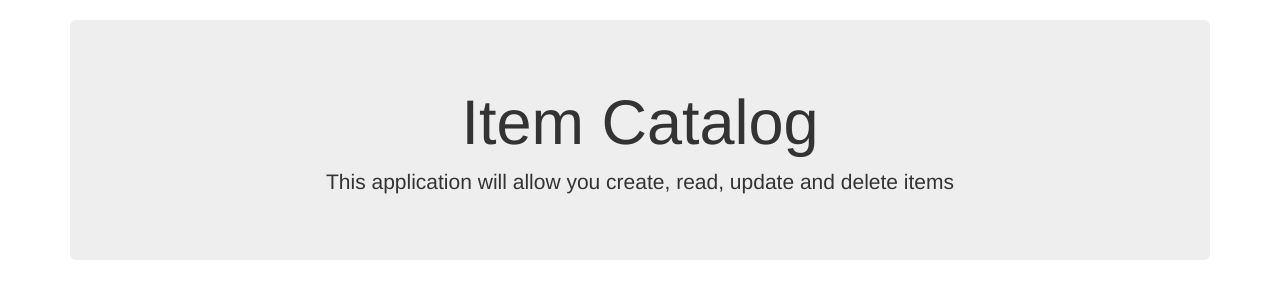
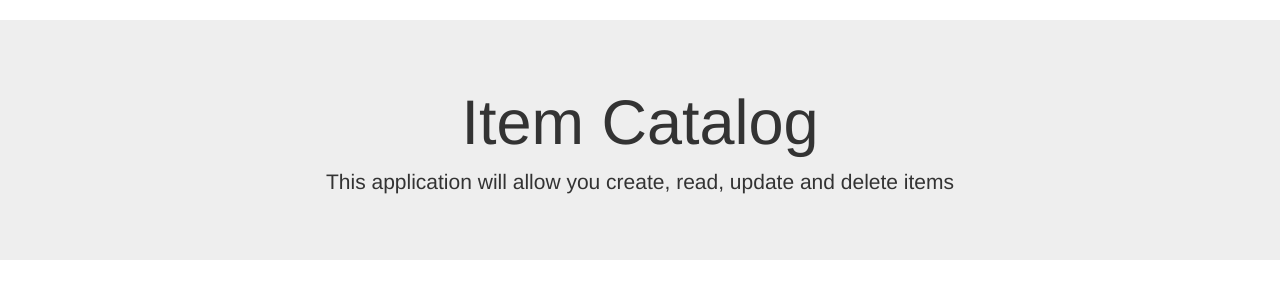
Before and after one commit to Jclewis1989/Item-Catalog, a Flask app: page / in a window 1280 px wide. Shown: the part 52-352 px from the top of the page. Run offline with Flask 2, Linux system fonts and the light colour scheme; some libraries are stand-ins or nearby versions.

Commit message:
layout.html

```diff
--- a/templates/layout.html
+++ b/templates/layout.html
@@ -4,14 +4,13 @@
     <meta charset="utf-8">
     <title>Item Catalog | Udacity FSND</title>
     <link rel="stylesheet" href="https://maxcdn.bootstrapcdn.com/bootstrap/3.3.7/css/bootstrap.min.css">
+    <link rel=stylesheet type=text/css href="{{ url_for('static', filename='style.css') }}">
   </head>
   <body>
     {% include 'includes/_navbar.html' %}
-    <div class="container">
       {% block body %}
       ,<!-- Some html -->
       {% endblock %}
-    </div>
 
     <script src="https://maxcdn.bootstrapcdn.com/bootstrap/3.3.7/js/bootstrap.min.js"></script>
     <script src="//cdn.ckeditor.com/4.6.2/basic/ckeditor.js"></script>
```
